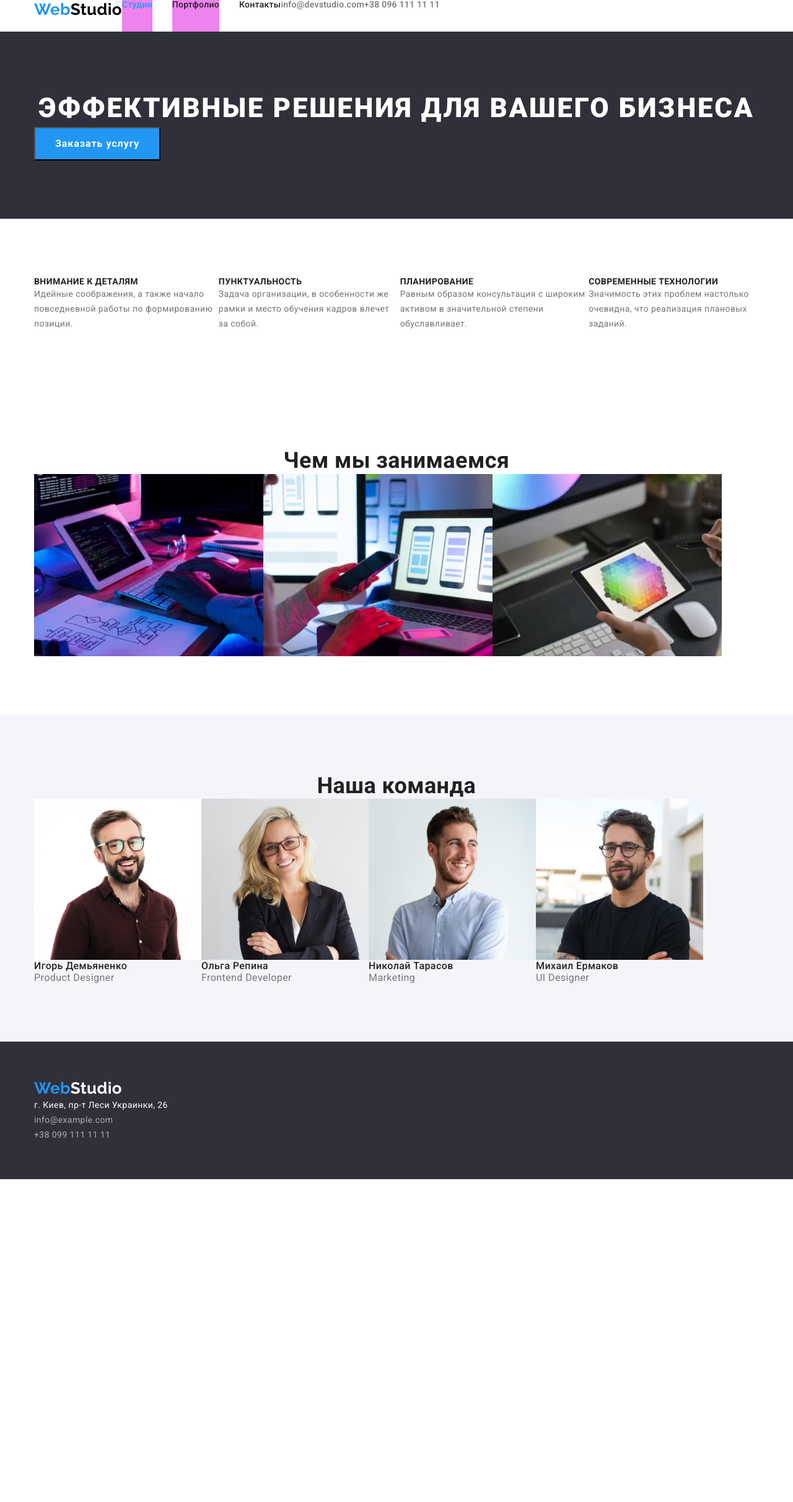
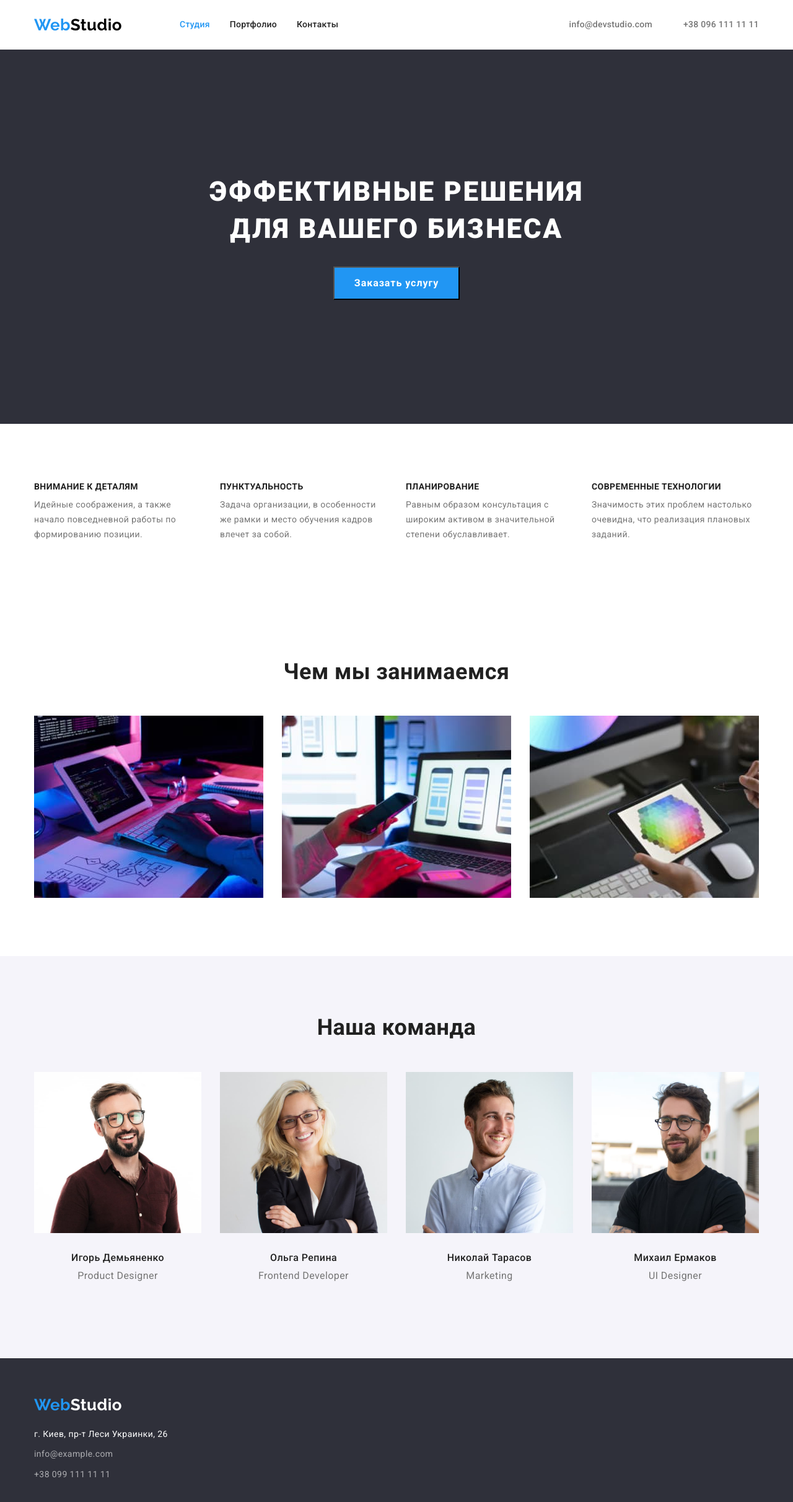
Before and after one commit to Yuliia2991/goit-markup-hw-03, a plain HTML site: page index.html in a window 1280 px wide. Shown: the whole page at 62% size. Before the commit the page ends 1903 px from the top, so only its background shows below. Drawn offline with nearby package versions, Linux system fonts and the light colour scheme.

Commit message:
Adds margings, paddings to all except buttons

```diff
--- a/css/styles.css
+++ b/css/styles.css
@@ -9,7 +9,6 @@
   --main-background-color: #ffffff;
   --second-background-color: #2f303a;
   --third-background-color: #f5f4fa;
-  --projects-gap: 30px;
 }
 .visually-hidden {
   position: absolute;
@@ -59,19 +58,25 @@ body {
 
 .container {
   width: 1200px;
+  margin-left: auto;
+  margin-right: auto;
   padding-left: 15px;
   padding-right: 15px;
-  margin-left: auto;
-  margin-right: auto;
 }
 .section {
   padding-top: 94px;
   padding-bottom: 94px;
 }
-/* -------------------Стили хедера--------------- */
 .box {
   display: flex;
 }
+
+/* -------------------Стили хедера--------------- */
+.container.box,
+.navigation {
+  align-items: center;
+}
+
 .navigation-list,
 .contacts {
   font-weight: 500;
@@ -82,11 +87,19 @@ body {
 }
 .navigation-item:not(:last-child) {
   margin-right: 32px;
-  background-color: violet;
 }
+.navigation-link {
+  display: block;
+  padding-top: 32px;
+  padding-bottom: 32px;
 
-.navigation-link {
   color: var(--navigation-text-color);
+}
+.contacts {
+  margin-left: auto;
+}
+.contacts-item:not(:last-child) {
+  margin-right: 50px;
 }
 .contacts-link {
   color: var(--text-color);
@@ -98,9 +111,10 @@ body {
   color: var(--main-accent-color);
 }
 /* -------------Стили логотипа----------------- */
+.navigation > .logo {
+  margin-right: 93px;
+}
 .logo {
-  margin-bottom: 20px;
-
   font-family: Raleway;
   font-weight: 700;
   font-size: 26px;
@@ -115,20 +129,26 @@ body {
 }
 /* -------------------Стили Героя-------------------- */
 .hero {
+  text-align: center;
+  padding-top: 200px;
+  padding-bottom: 200px;
   background-color: var(--second-background-color);
 }
 .hero-title {
+  width: 696px;
+  margin-left: auto;
+  margin-right: auto;
+  margin-bottom: 30px;
+
   font-weight: 900;
   font-size: 44px;
   line-height: 1.36;
-  text-align: center;
   letter-spacing: 0.06em;
   text-transform: uppercase;
   color: var(--second-accent-color);
 }
 .hero-button {
   padding: 10px 32px;
-  text-align: center;
 
   font-weight: 700;
   font-size: 16px;
@@ -142,28 +162,55 @@ body {
   background-color: #188ce8;
 }
 /* ---------------------Преиумцщества-------------------- */
+.advantage {
+  align-items: center;
+}
+.advantage-title {
+  margin-bottom: 10px;
 
-.advantage-title {
   font-weight: 700;
   font-size: 14px;
   text-transform: uppercase;
+}
+.advantage-item {
+  width: 270px;
+}
+.advantage-item:not(:last-child) {
+  margin-right: 30px;
 }
 .advantage-text {
   line-height: 1.71;
   color: var(--text-color);
 }
 /* ---------------------Чем мы занимаемся------------------ */
+
 .section-title {
+  margin-bottom: 50px;
+
   font-weight: 700;
   font-size: 36px;
   line-height: 1.17;
   text-align: center;
 }
+.works-item:not(:last-child) {
+  margin-right: 30px;
+}
+
 /* -------------------------Наша команда--------------------- */
 .team {
   background-color: var(--third-background-color);
 }
+.team-item:not(:last-child) {
+  margin-right: 30px;
+}
+.team-content {
+  text-align: center;
+  padding-top: 30px;
+  padding-bottom: 30px;
+}
 .team-person {
+  margin-bottom: 10px;
+
   font-weight: 500;
   font-size: 16px;
   line-height: 1.19;
@@ -181,20 +228,27 @@ body {
   padding-top: 60px;
   padding-bottom: 60px;
 }
+.footer-content > .logo {
+  display: block;
+  margin-bottom: 20px;
+}
 .address {
   font-style: normal;
   font-weight: 400;
   line-height: 1.71;
 }
-.address-link[href="https://goo.gl/maps/ojqtrY3gg8iYZvjQA"]
-{
+.address-item:not(:last-child) {
+  margin-bottom: 9px;
+}
+.address-link {
   color: var(--second-accent-color);
 }
-.address-link {
+.address-contacts {
   color: var(--footer-contacts-color);
 }
-.address-link:hover,
-.address-link:focus {
+
+.address .link:hover,
+.address .link:focus {
   color: var(--main-accent-color);
 }
 
@@ -215,13 +269,13 @@ body {
 }
 .projects {
   flex-wrap: wrap;
-  margin-right: calc(-1 * var(--projects-gap));
-  margin-bottom: calc(-1 * var(--projects-gap));
+  margin-right: -30px;
+  margin-bottom: -30px;
 }
 .projects-item {
-  flex-basis: calc(100% / 3 - var(--projects-gap));
-  margin-right: var(--projects-gap);
-  margin-bottom: var(--projects-gap);
+  flex-basis: calc(100% / 3 - 30px);
+  margin-right: 30px;
+  margin-bottom: 30px;
 }
 .projects-content {
   padding: 20px 24px;
--- a/index.html
+++ b/index.html
@@ -49,7 +49,7 @@
     </header>
     <main>
         <!---------------------------------------------------------------------- Герой ------------------------------------->
-        <section class="hero section">
+        <section class="hero">
             <div class="container">
             <h1 class="hero-title">ЭФФЕКТИВНЫЕ РЕШЕНИЯ ДЛЯ ВАШЕГО БИЗНЕСА</h1>
             <button class="hero-button" type="button">Заказать услугу</button>
@@ -108,26 +108,34 @@
                 <ul class="team-list list box">
                     <li class="team-item">
                         <img src="./images/img4.jpg" alt="Фото Иогря Демьяненко" width="270" height="260">
+                        <div class="team-content">
                             <h3 class="team-person">Игорь Демьяненко</h3>
                             <p class="team-text" lang="en">Product Designer</p>
+                        </div>
                     </li>
 
                     <li class="team-item">
                         <img src="./images/img5.jpg" alt="Фото Ольги Репиной" width="270" height="260">
+                        <div class="team-content">
                             <h3 class="team-person">Ольга Репина</h3>
                             <p class="team-text" lang="en">Frontend Developer</p>
+                        </div>
                     </li>
 
                     <li class="team-item">
                         <img src="./images/img6.jpg" alt="Фото Николая Тарасова" width="270" height="260">
+                        <div class="team-content">
                             <h3 class="team-person">Николай Тарасов</h3>
                             <p class="team-text" lang="en">Marketing</p>
+                        </div>
                     </li>
 
                     <li class="team-item">
                         <img src="./images/img7.jpg" alt="Фото Михаила Ермакова" width="270" height="260">
+                        <div class="team-content">
                             <h3 class="team-person">Михаил Ермаков</h3>
                             <p class="team-text" lang="en">UI Designer</p>
+                        </div>
                     </li>
                 </ul>
             </div>
@@ -148,11 +156,11 @@
                     </li>
 
                     <li class="address-item">
-                        <a class="address-link link" href="mailto:info@example.com">info@example.com</a>
+                        <a class="address-contacts link" href="mailto:info@example.com">info@example.com</a>
                     </li>
 
                     <li class="address-item">
-                        <a class="address-link link" href="tel:+380991111111">+38 099 111 11 11</a>
+                        <a class="address-contacts link" href="tel:+380991111111">+38 099 111 11 11</a>
                     </li>
                 </ul>
             </address>
```
Also changed, not shown: portfolio.html (+4 -4 lines). Lines whose indentation alone changed are shown as unchanged.
